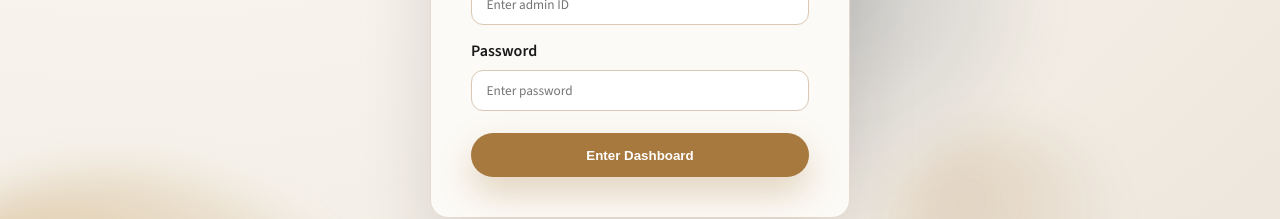
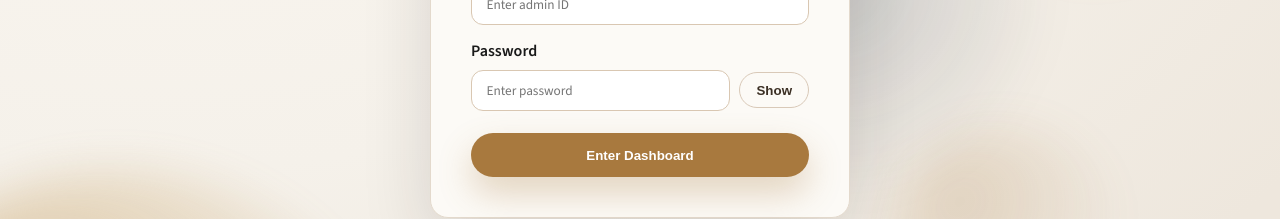
Before and after one commit to rahullpandey/rahul-engineering, a Next.js app: page /admin/login in a window 1280 px wide. Shown: the part 288-507 px from the top of the page. Built offline with nearby package versions, Linux system fonts and the light colour scheme.

Commit message:
Add show/hide password toggle

```diff
--- a/app/(auth)/admin/login/page.js
+++ b/app/(auth)/admin/login/page.js
@@ -1,6 +1,11 @@
+"use client";
+
+import { useState } from "react";
+
 export default function AdminLoginPage({ searchParams }) {
   const error = searchParams?.error;
   const redirect = searchParams?.redirect || "/admin";
+  const [showPassword, setShowPassword] = useState(false);
   const message =
     error === "invalid"
       ? "Invalid admin ID or password."
@@ -35,7 +40,23 @@ export default function AdminLoginPage({ searchParams }) {
           <label htmlFor="username">Admin ID</label>
           <input id="username" name="username" type="text" placeholder="Enter admin ID" required />
           <label htmlFor="password">Password</label>
-          <input id="password" name="password" type="password" placeholder="Enter password" required />
+          <div style={{ display: "flex", gap: "0.6rem", alignItems: "center" }}>
+            <input
+              id="password"
+              name="password"
+              type={showPassword ? "text" : "password"}
+              placeholder="Enter password"
+              required
+            />
+            <button
+              type="button"
+              className="button ghost"
+              onClick={() => setShowPassword((prev) => !prev)}
+              style={{ padding: "0.6rem 1rem", whiteSpace: "nowrap" }}
+            >
+              {showPassword ? "Hide" : "Show"}
+            </button>
+          </div>
           <div style={{ marginTop: "1.4rem" }}>
             <button
               className="button primary"
```
